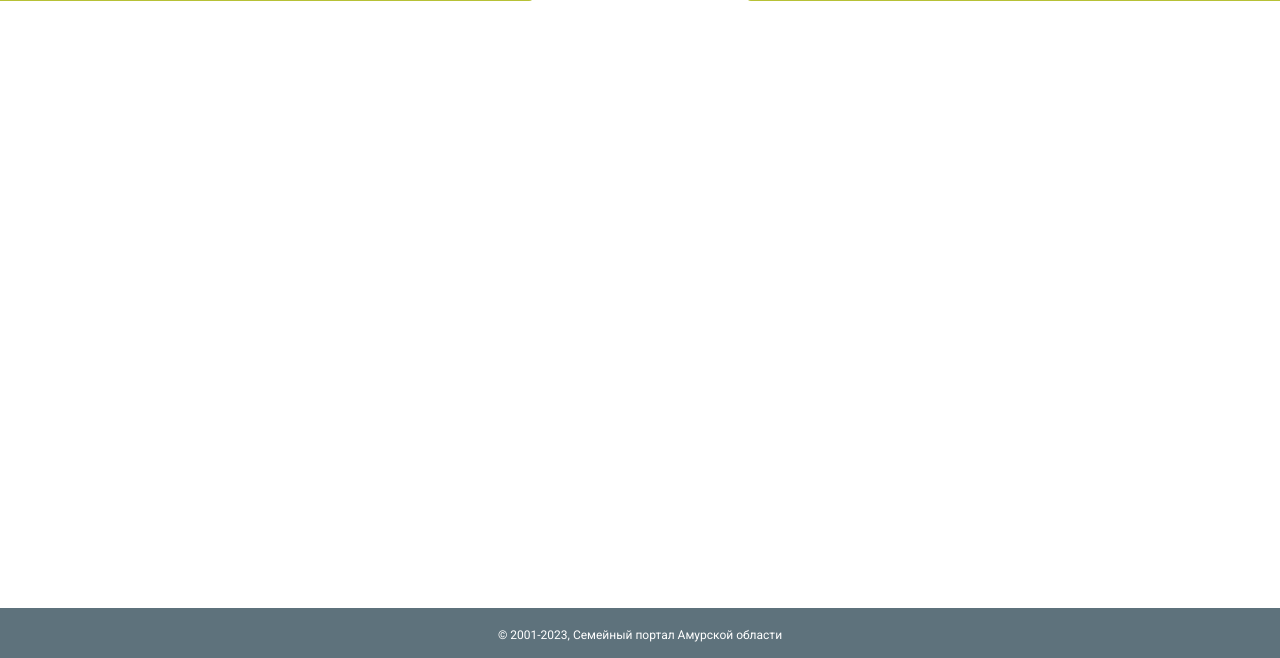
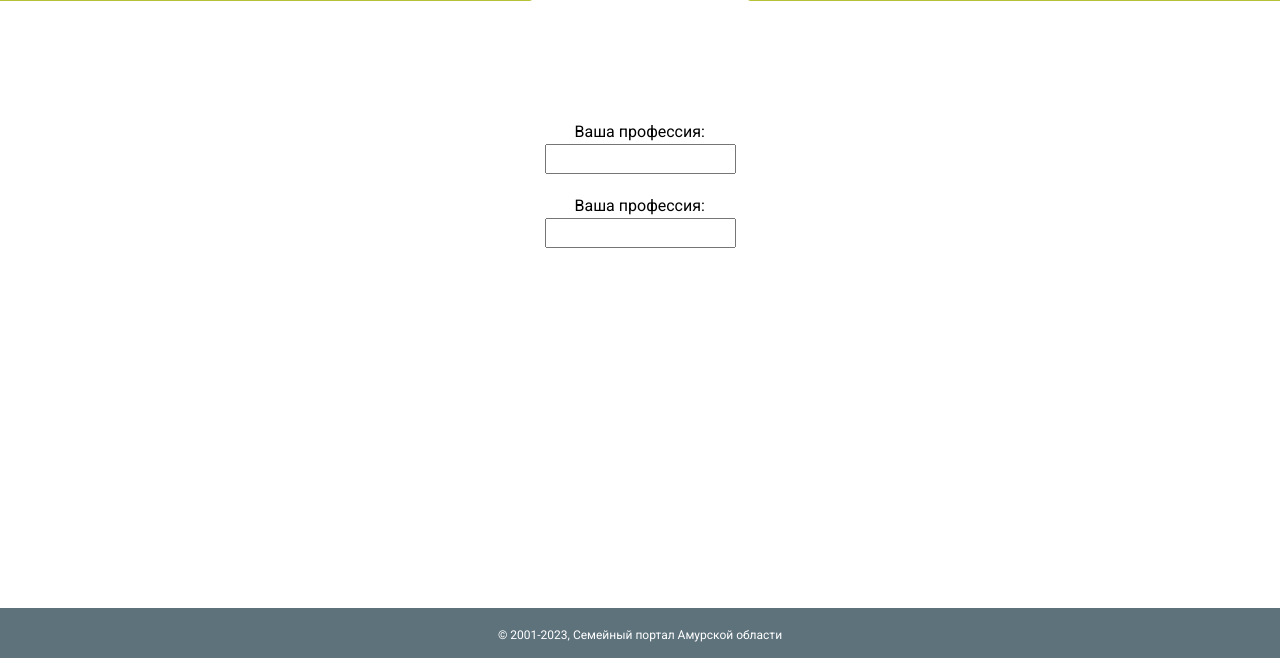
Before and after one commit to wackywildoak/test_amur, a PHP site: page /login.php in a window 1280 px wide. Shown: the part 142-800 px from the top of the page. Run offline with PHP 8.4, Linux system fonts and the light colour scheme.

Commit message:
tsk10141 test_amur: registration form added
добавил форму регистрации

```diff
--- a/assets/css/main.css
+++ b/assets/css/main.css
@@ -564,6 +564,37 @@ a.social-link.ok:hover {
 /* ------------------------- Header  ----------------------- */
 
 /* ------------------------- Main  ----------------------- */
+
+/* -------------- main-reg ----------------- */
+
+.main-reg {
+  display: flex;
+  justify-content: center;
+  margin-top: 120px;
+}
+
+
+.input-title.reg-title {
+  margin-left: 30px;
+  margin-right: 0;
+}
+
+
+
+
+
+
+
+
+
+
+/* -------------- main-reg ----------------- */
+
+
+
+
+
+
 
 /* --------------- Main-banner --------------- */
 
--- a/login.php
+++ b/login.php
@@ -63,7 +63,18 @@
     </header> <!--header end-->
 
     <main class="main"> <!--main-->
-
+      <div class="main-reg">
+				<form action="" method="POST" class="reg-form">
+					<span class="input-title reg-title">Ваша профессия:</span>
+					<label>
+						<input name="login">
+					</label>
+					<span class="input-title reg-title">Ваша профессия:</span>
+					<label>
+						<input name="password" type="password">
+					</label>
+				</form>
+			</div>
     </main> <!--main end -->
 
     <!-- footer -->
```
